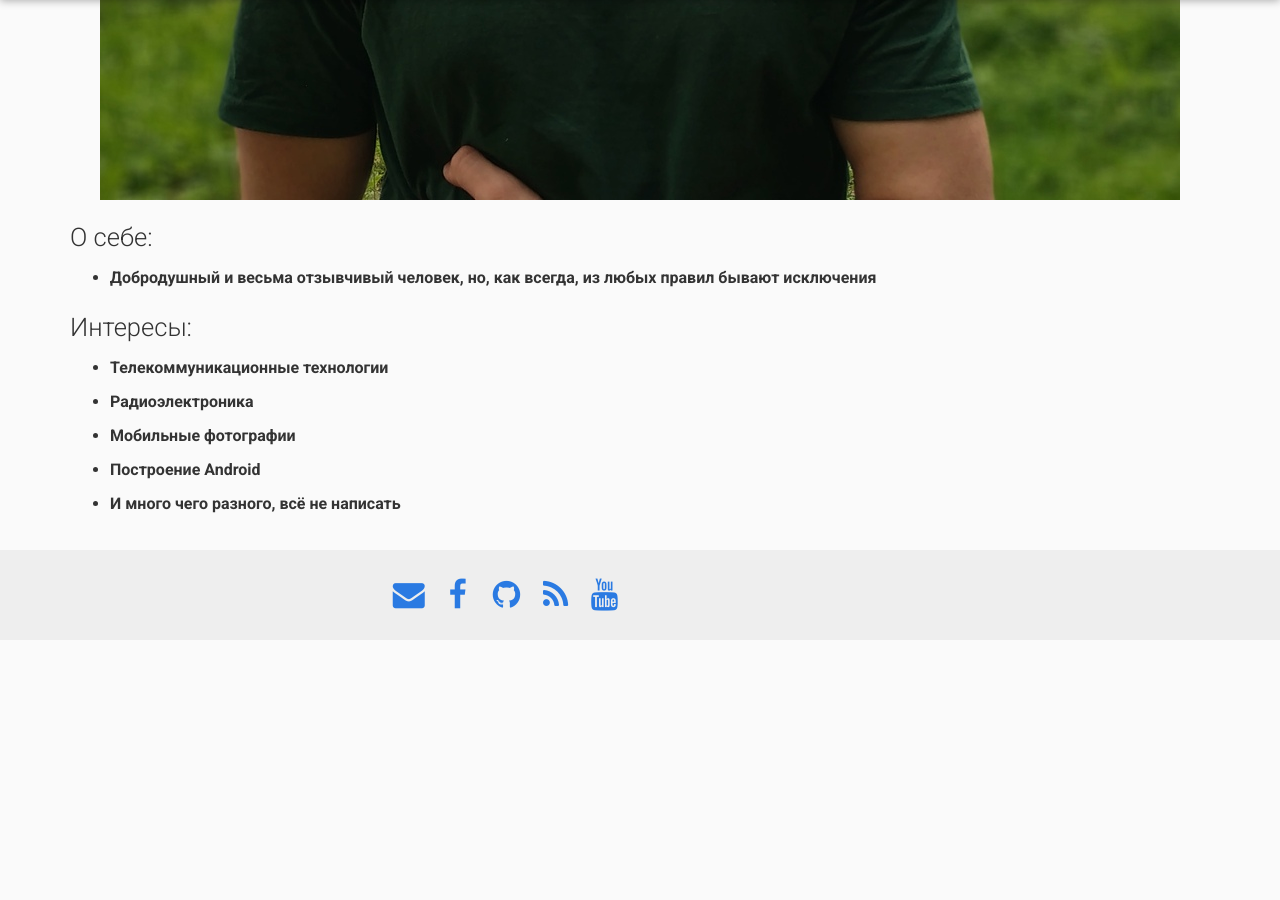
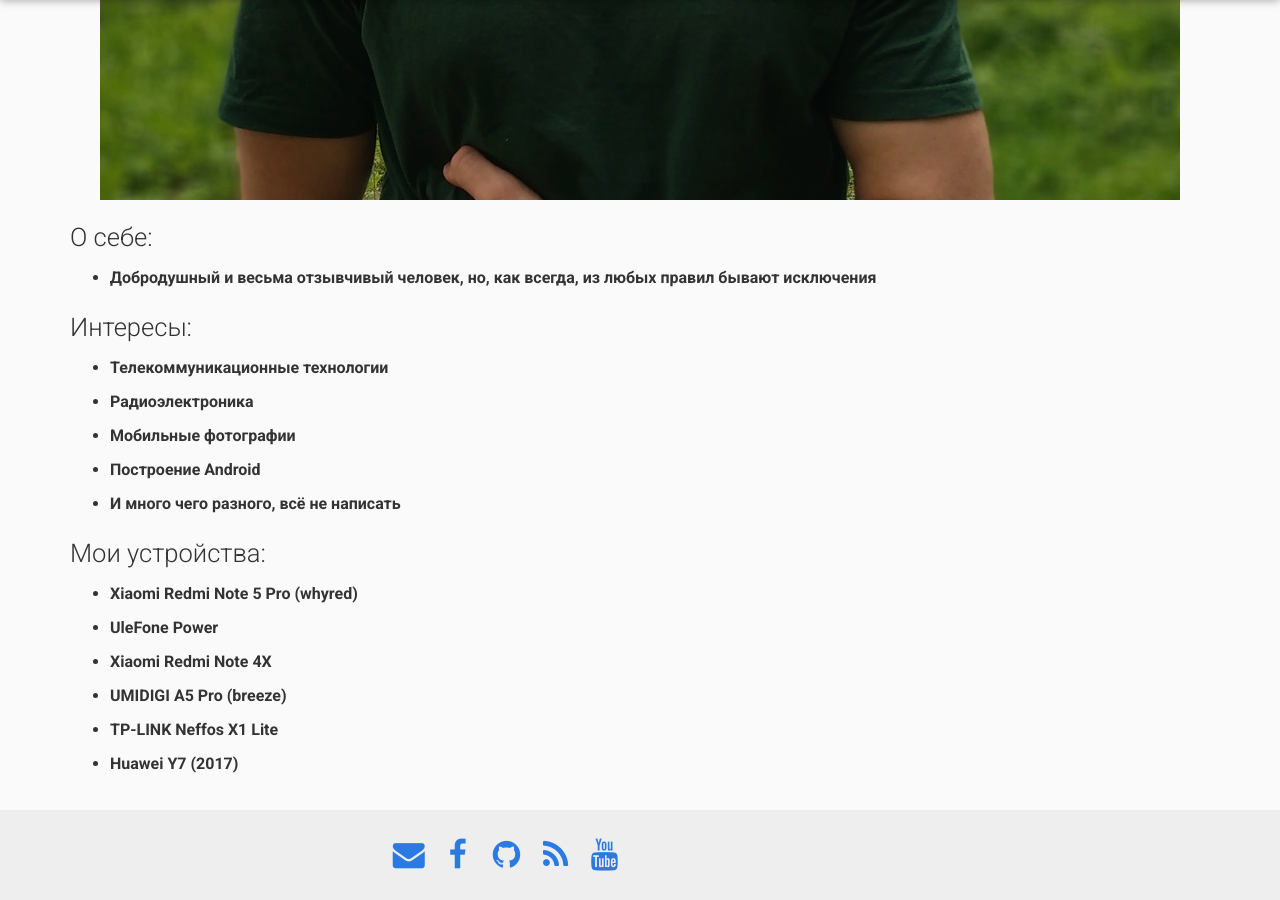
Before and after one commit to Hadenix/Hadenix.github.io, a Jekyll site: the page built from about.md, in a window 1280 px wide and 900 px high, scrolled down 1178 px. Built offline with Jekyll 4.4.1, drawn with Linux system fonts in a browser that asks for light colours; nearby versions of some CDN libraries; before the commit the page ends 1818 px from its top, so only the background shows below that.

Commit message:
Update about.md

```diff
--- a/about.md
+++ b/about.md
@@ -19,3 +19,16 @@ permalink: /about/
 * **Построение Android**
 
 * **И много чего разного, всё не написать**
+
+### Мои устройства:
+* **Xiaomi Redmi Note 5 Pro (whyred)**
+
+* **UleFone Power**
+
+* **Xiaomi Redmi Note 4X**
+
+* **UMIDIGI A5 Pro (breeze)**
+
+* **TP-LINK Neffos X1 Lite**
+
+* **Huawei Y7 (2017)**
```
